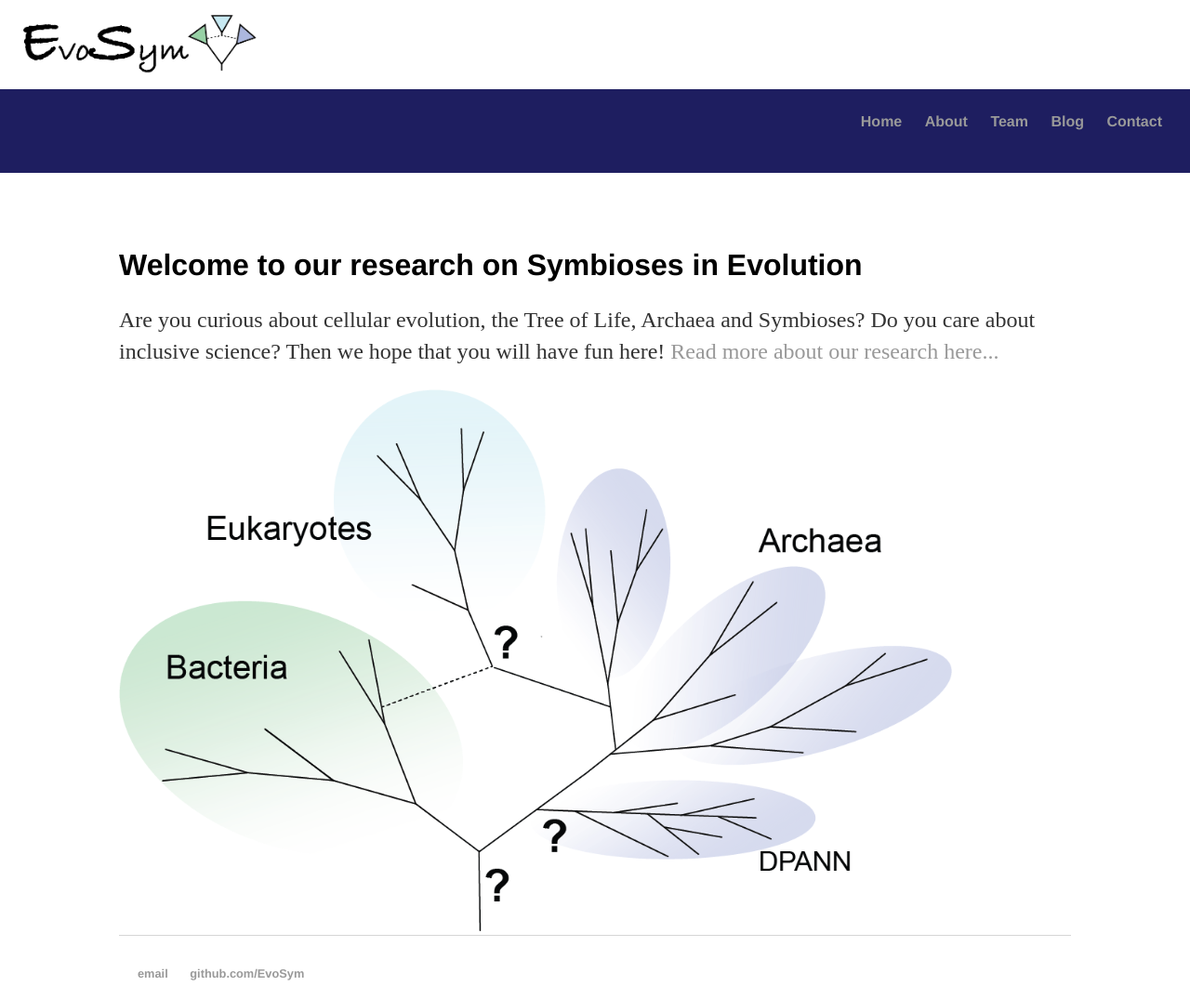
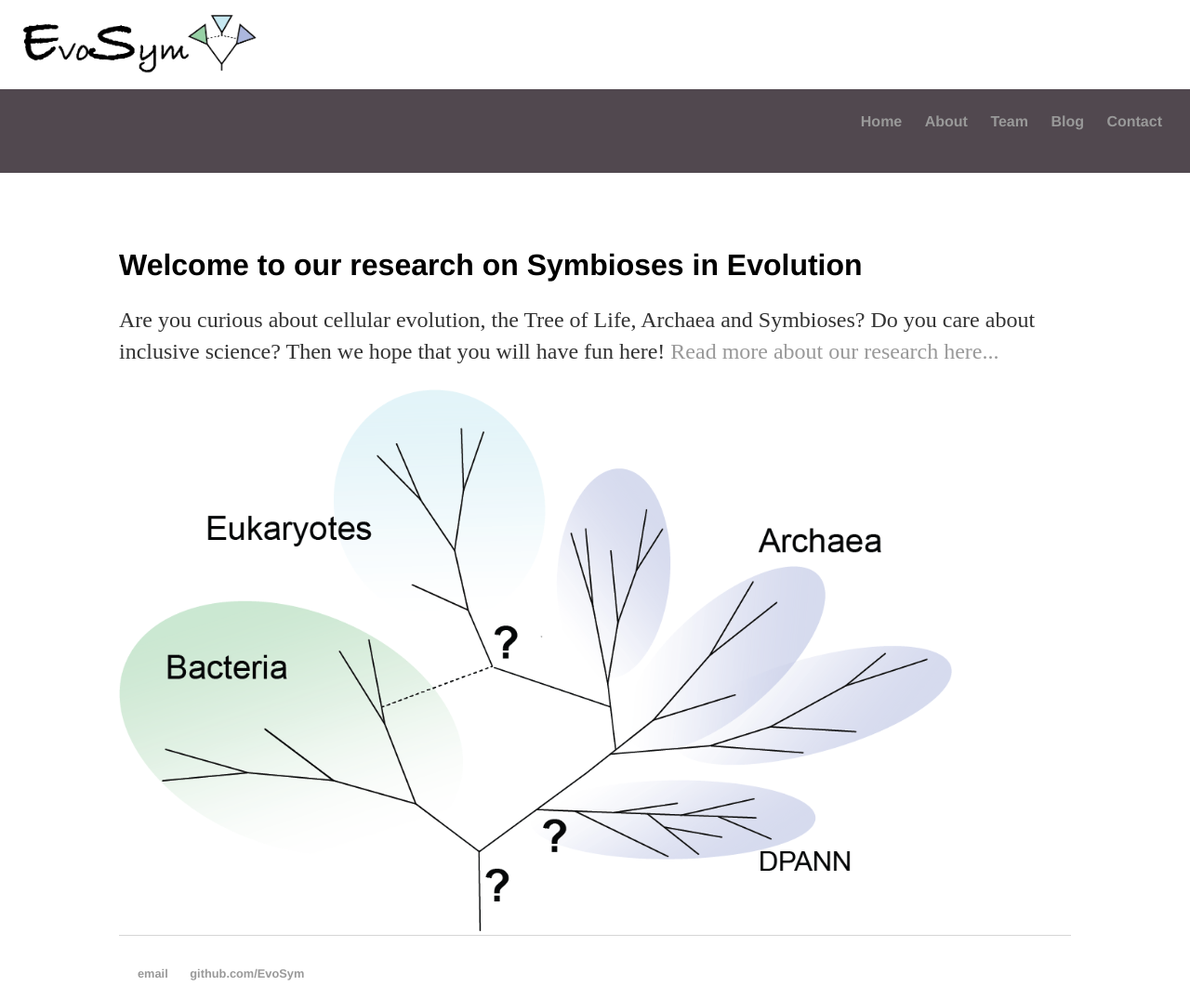
Before and after one commit to EvoSym/EvoSym.github.io, a Jekyll site: the page built from index.html, in a window 1280 px wide. Shown: the whole page at 93% size. Built offline with Jekyll 4.4.1, drawn with Linux system fonts in a browser that asks for light colours.

Commit message:
Update main.css

```diff
--- a/css/main.css
+++ b/css/main.css
@@ -11,7 +11,7 @@ nav {
     width: 100%;
     height: 90px;
     display: block;
-    background-color: #1E1E60;
+    background-color: #51484f;
 }
 nav ul {
     font-family:'Helvetica', 'Arial', 'Sans-Serif';
```
